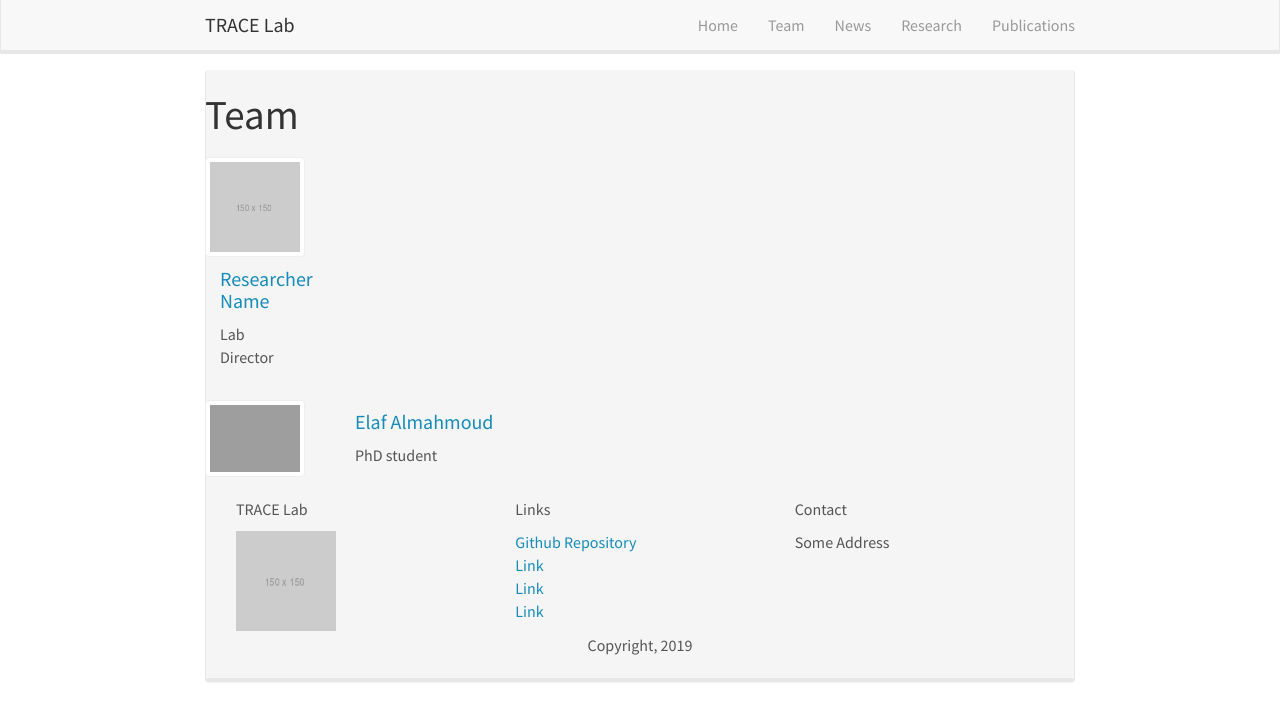
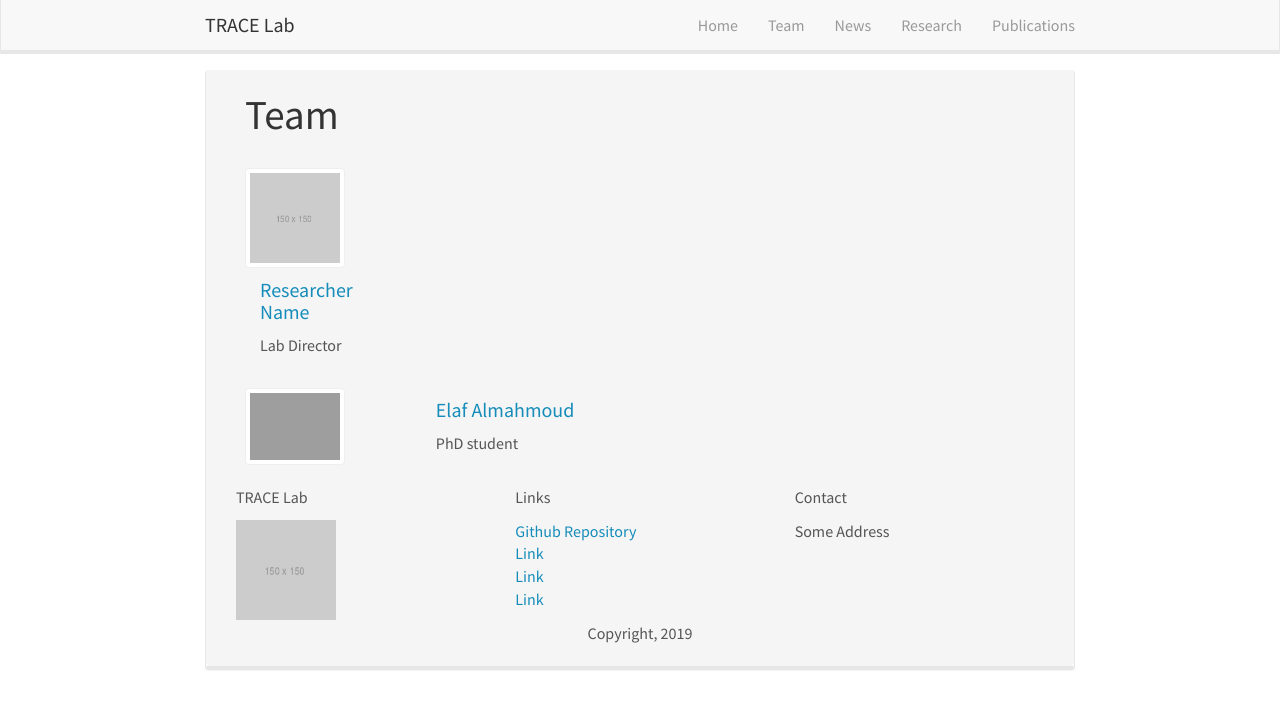
Before and after one commit to elaugh9/tracelab.github.io, a Jekyll site: the page built from _pages/team/index.html, in a window 1280 px wide. Shown: the top 721 px of the page. Built offline with Jekyll 4.4.1, drawn with Linux system fonts in a browser that asks for light colours; nearby versions of some CDN libraries.

Commit message:
Update index.html

```diff
--- a/_pages/team/index.html
+++ b/_pages/team/index.html
@@ -6,7 +6,9 @@
 permalink: /team/
 ---
 
-<h1>{{page.title}}</h1>
+<h1 style="padding-left: 40px;">{{ page.title }}</h1>
+
+<div class="container" style="padding-left: 40px;">
 
 <!-- Staff -->
 {% assign members = site.posts | where: 'category', 'staff' | sort: 'date' %}
@@ -71,3 +73,5 @@
   </div>
 </div>
 {% endfor %}
+
+</div>
```
